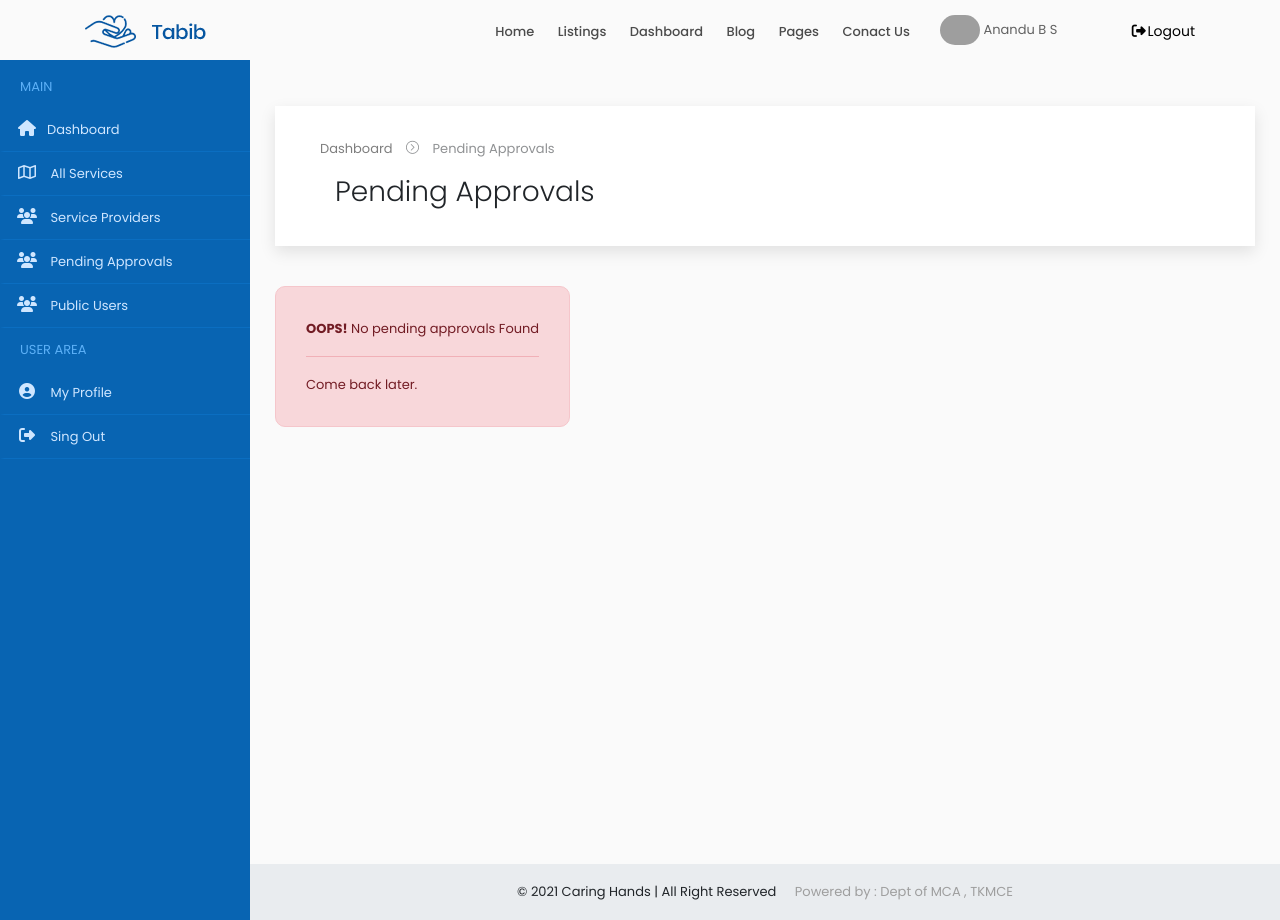
After one commit to ananduv2/palitycare, a Django app: page /administrator/pending/provider/ in a window 1280 px wide. The commit adds this page. Run offline with Django 3.2, Linux system fonts and the light colour scheme; a user stored in the database is signed in; data comes from the database, SQL or seed files in the repository; both versions use the stored data as it was after the commit; some libraries are stand-ins or nearby versions; grey boxes are pictures that could not be loaded.

Commit message:
users listed .pushed for chaithra

```diff
--- a/accounts/functions.py
+++ b/accounts/functions.py
@@ -1,4 +1,5 @@
 from .models import *
+from django.core.mail import send_mail
 
 
 def AdminCheck(request):
@@ -42,3 +43,13 @@ def UserCheck(request):
             return (False)
     else:
         return (False)
+
+
+def MailSend(request,subject,message,to):
+    send_mail(
+        subject,
+        message,
+        'palliativecare197@gmail.com',
+        [to],
+        fail_silently=False,
+    )
--- a/accounts/templates/admin/sidenav.html
+++ b/accounts/templates/admin/sidenav.html
@@ -18,12 +18,25 @@
             <span class="nav-link-text">All Services</span>
           </a>
             </li>
-            <!-- <li class="nav-item" data-toggle="tooltip" data-placement="right" title="My Favorites">
-                <a class="nav-link" href="dashboard-my-favorites.html">
-            <i class="fa fa-fw fa-heart"></i>
-            <span class="nav-link-text">My Favorites</span>
+            <li class="nav-item" data-toggle="tooltip" data-placement="right" title="My Favorites">
+                <a class="nav-link" href="{% url 'service_providers' %}">
+            <i class="fa fa-fw fa-users"></i>
+            <span class="nav-link-text">Service Providers</span>
           </a>
-            </li> -->
+            </li>
+            <li class="nav-item" data-toggle="tooltip" data-placement="right" title="My Favorites">
+                <a class="nav-link" href="{% url 'pending_approval' %}">
+            <i class="fa fa-fw fa-users"></i>
+            <span class="nav-link-text">Pending Approvals</span>
+          </a>
+            </li>
+
+        </li>
+        <li class="nav-item" data-toggle="tooltip" data-placement="right" title="My Favorites">
+            <a class="nav-link" href="{% url 'public_users' %}">
+        <i class="fa fa-fw fa-users"></i>
+        <span class="nav-link-text">Public Users</span>
+      </a>
             <!-- <li class="nav-item" data-toggle="tooltip" data-placement="right" title="Reviews">
                 <a class="nav-link" href="dashboard-reviews.html">
             <i class="fa fa-fw fa-star"></i>
--- /dev/null
+++ b/accounts/templates/admin/verify.html
@@ -0,0 +1,114 @@
+{% extends 'common/dashboard_main.html' %}
+{% load static %}
+{% block content %}
+{% include 'common/header.html' %}
+<!-- // Header  -->
+{% include 'admin/sidenav.html' %}
+
+<div class="content-wrapper">
+<div class="container-fluid overflow-hidden">
+    <div class="row margin-tb-90px margin-lr-10px sm-mrl-0px">
+        <!-- Page Title -->
+        <div id="page-title" class="padding-30px background-white full-width box-shadow">
+            <div class="container">
+                <ol class="breadcrumb opacity-5">
+                    <li><a href="{% url 'home' %}">Dashboard</a></li>
+                    <li><i class="ti ti-arrow-circle-right"></i></li>
+                    <li class="active">Pending Approvals</li>
+                </ol>
+                <div class="container-fluid">
+                    <div class="row">
+                        <div class="col-6">
+                            <h1 class="font-weight-300">Pending Approvals</h1>
+                        </div>
+                        <div class="col-6">
+                            <div class="text-right">
+                            </div>
+                        </div>
+                    </div>
+                </div>
+
+            </div>
+        </div>
+
+
+        <div class="container-fluid">
+            <div class="row" style="margin-top:40px">
+
+                {% for i in requests %}
+                 <!-- Booking item -->
+                 <div class="col-lg-6 margin-bottom-45px full-width">
+                    <div class="background-white thum-hover box-shadow  hvr-float">
+                        <div class="padding-30px full-width">
+                            <img src="{{i.profile_picture.url}}" class="float-left margin-right-20px border-radius-60 margin-bottom-20px" alt="" style="width: 50px;height:50px">
+                            <div class="margin-left-85px">
+                                <a class="d-block text-dark text-medium margin-bottom-5px" href="#">{{i.name|title}} </a>
+                                <div class="d-block padding-tb-5px">Organization :  <a href="#" class="text-main-color">{{i.organization|title}}</a></div>
+                                <div class="d-block padding-tb-5px">Email :  <a href="#" class="text-main-color">{{i.email}}</a></div>
+                                <div class="d-block padding-tb-5px">Phone  :  <a href="#" class="text-main-color">{{i.mob}}</a></div>
+                                <a href="{{i.document.url}}" target="_blank" class="d-inline-block text-grey-2 text-up-small"><i class="far fa-file-alt"></i> Document</a>
+                                <a href="" class="d-inline-block text-grey-2 text-up-small"  data-toggle="modal" data-target="#Approve_{{i.id}}"><i class="fa fa-tick"></i> Approve</a>
+
+                                <a href="{% url 'reject_account' i.id %}" class="d-inline-block margin-lr-20px text-grey-2 text-up-small"><i class="far fa-window-close"></i> Reject</a>
+                            </div>
+                        </div>
+                    </div>
+                </div>
+                <!-- // Booking item -->
+
+                <!-- Logout Modal-->
+                <div class="modal fade" id="Approve_{{i.id}}" tabindex="-1" role="dialog" aria-labelledby="exampleModalLabel" aria-hidden="true">
+                    <div class="modal-dialog" role="document">
+                        <div class="modal-content">
+                            <div class="modal-header">
+                                <h5 class="modal-title" id="exampleModalLabel">Are you sure?</h5>
+                                <button class="close" type="button" data-dismiss="modal" aria-label="Close">
+                        <span aria-hidden="true">×</span>
+                        </button>
+                            </div>
+                            <div class="modal-body">Are you sure you want to approve this account?.</div>
+                            <div class="modal-footer">
+                                <button class="btn btn-secondary" type="button" data-dismiss="modal">Cancel</button>
+                                <form method="post" action="{% url 'approve_account' i.id %}">
+                                    {% csrf_token %}
+                                <button class="btn btn-primary" type="submit">Approve</button></form>
+                            </div>
+                        </div>
+                    </div>
+                </div>
+                {% empty %}
+                <div class="alert alert-danger  margin-bottom-35px border-radius-10 padding-30px">
+                    <strong>OOPS!</strong> No pending approvals Found
+                    <hr>
+                    <p class="margin-0px">Come back later.</p>
+                </div>
+                {% endfor %}
+
+
+
+
+                <!-- pagination -->
+                <!-- <ul class="pagination pagination-md ">
+                    <li class="page-item disabled"><a class="page-link rounded-0" href="#" tabindex="-1">Previous</a></li>
+                    <li class="page-item"><a class="page-link" href="#">1</a></li>
+                    <li class="page-item"><a class="page-link" href="#">2</a></li>
+                    <li class="page-item"><a class="page-link" href="#">3</a></li>
+                    <li class="page-item"><a class="page-link rounded-0" href="#">Next</a></li>
+                </ul> -->
+                <!-- //pagination -->
+
+            </div>
+        </div>
+
+    </div>
+</div>
+<!-- /.container-fluid-->
+<!-- /.content-wrapper-->
+{% include 'common/small_footer.html' %}
+<!-- Scroll to Top Button-->
+<a class="scroll-to-top rounded" href="#page-top">
+  <i class="fa fa-angle-up"></i>
+</a>
+</div>
+
+{% endblock %}
--- a/accounts/views.py
+++ b/accounts/views.py
@@ -447,3 +447,74 @@ class ServiceReviews(View):
             return render(request,'common/service_reviews.html',context)
         else:
             return redirect('home')
+
+class PendingApproval(View):
+    def get(self,request):
+        x = AdminCheck(request)
+        if x == True:
+            user = request.user
+            account = Users.objects.get(user=user)
+            requests = Users.objects.filter(type='service_provider',approval='2')
+            context = {'account': account,'requests': requests}
+            return render(request,'admin/verify.html', context)
+        else:
+            return redirect('home')
+
+class ApproveAccount(View):
+    def post(self,request,id):
+        x = AdminCheck(request)
+        if x == True:
+            user = request.user
+            account = Users.objects.get(user=user)
+            pa = Users.objects.get(id=id)
+            pa.approval = '1'
+            pa.save()
+            subject = "Account Approved"
+            message = "Hi there!\n\nYour account with paliative care has been approved.Please proceed to login in the portal"
+            to=pa.email
+            MailSend(request,subject,message,to)
+            return redirect('service_providers')
+        else:
+            return redirect('home')
+
+
+class RejectAccount(View):
+    def post(self,request,id):
+        x = AdminCheck(request)
+        if x == True:
+            user = request.user
+            account = Users.objects.get(user=user)
+            pa = Users.objects.get(id=id)
+            pa.approval = '3'
+            pa.save()
+            subject = "Account Rejected"
+            message = "Hi there!\n\nYour account with paliative care has been rejected."
+            to=pa.email
+            MailSend(request,subject,message,to)
+            return redirect('service_providers')
+        else:
+            return redirect('home')
+
+
+class ViewServiceProviders(View):
+    def get(self, request):
+        x = AdminCheck(request)
+        if x == True:
+            user = request.user
+            account = Users.objects.get(user=user)
+            sp = Users.objects.filter(type='service_provider',approval='1')
+            context = {'account': account,'sp': sp}
+            return render(request,'admin/service_providers.html',context)
+
+
+class ViewUsers(View):
+    def get(self, request):
+        x = AdminCheck(request)
+        if x == True:
+            user = request.user
+            account = Users.objects.get(user=user)
+            sp = Users.objects.filter(type='public')
+            context = {'account': account,'sp': sp}
+            return render(request,'admin/public_users.html',context)
+        else:
+            return redirect('home')
--- a/care/urls.py
+++ b/care/urls.py
@@ -33,6 +33,11 @@ urlpatterns = [
     path('administrator/services/',AllServices.as_view(), name='admin_services'),
     path('administrator/services/update/<id>/',UpdateService.as_view(), name='update_admin_service'),
     path('administrator/services/delete/<id>/',DeleteService.as_view(), name='delete_admin_service'),
+    path('administrator/public/users/',ViewUsers.as_view(), name='public_users'),
+    path('administrator/providers/',ViewServiceProviders.as_view(), name='service_providers'),
+    path('administrator/pending/provider/',PendingApproval.as_view(), name='pending_approval'),
+    path('administrator/approve/provider/<id>/', ApproveAccount.as_view(), name='approve_account'),
+    path('administrator/reject/provider/<id>/', RejectAccount.as_view(), name='reject_account'),
 
     path('provider/signup/',ProviderSignUp.as_view(), name='provider_signup'),
     path('provider/dashboard/',ProviderDashboard.as_view(), name='provider_dashboard'),
```
Also changed, not shown: accounts/templates/admin/public_users.html (added, +110 -0 lines), accounts/templates/admin/service_providers.html (added, +111 -0 lines), care/settings.py (+8 -0 lines), db.sqlite3, 1 other file.
